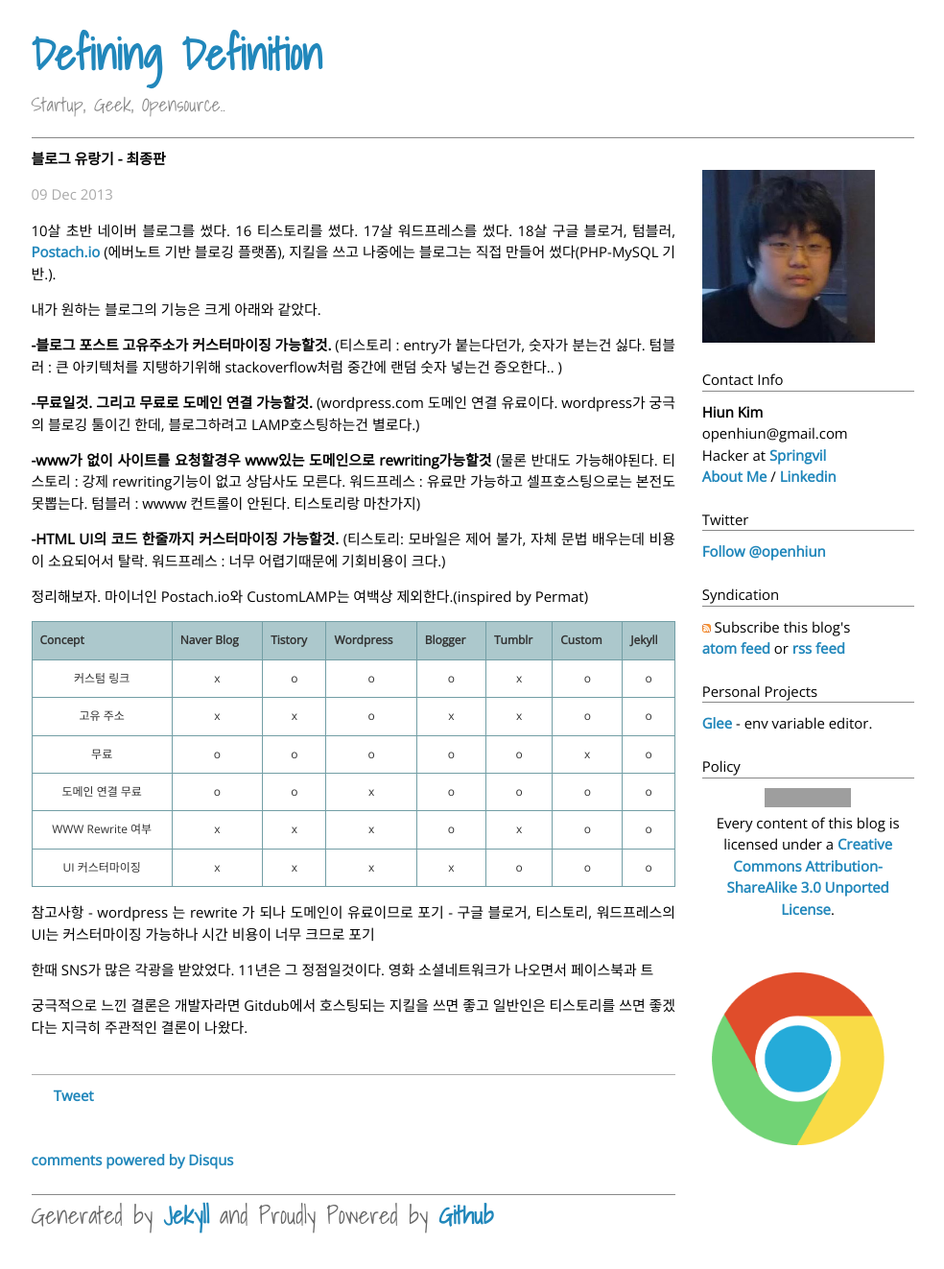
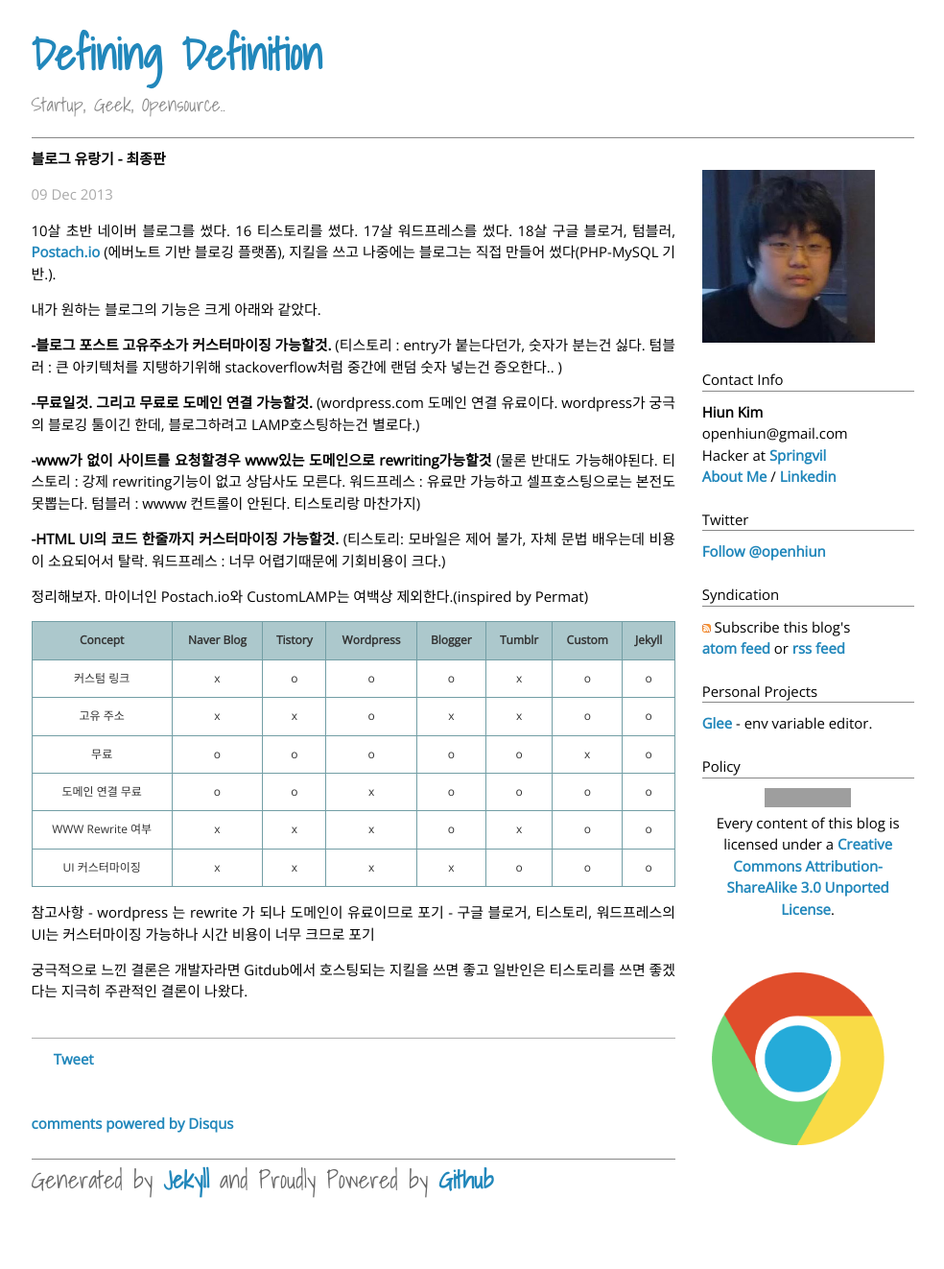
Before and after one commit to Gorski4123/openhiun.github.com, a Jekyll site: the page built from _posts/2013-12-09-blog-traveling.md, in a window 1280 px wide. Shown: the whole page at 96% size, without its empty margins (160-1144 px from the left). Built offline with Jekyll 4.4.1, drawn with Linux system fonts in a browser that asks for light colours; Markdown is read by kramdown in place of the engine named in the settings; comment, search, counter and statistics services are not loaded; after the commit the page ends 1285 px from its top, so only the background shows below that; some of the changed lines change nothing that is shown; grey boxes are pictures that could not be loaded.

Commit message:
Update 2013-12-09-blog-traveling.md

```diff
--- a/_posts/2013-12-09-blog-traveling.md
+++ b/_posts/2013-12-09-blog-traveling.md
@@ -35,7 +35,7 @@
 
 <style type="text/css">
 .tftable {font-size:12px;color:#333333;width:100%;border-width: 1px;border-color: #729ea5;border-collapse: collapse;}
-.tftable th {font-size:12px;background-color:#acc8cc;border-width: 1px;padding: 8px;border-style: solid;border-color: #729ea5;text-align:left;}
+.tftable th {font-size:12px;background-color:#acc8cc;border-width: 1px;padding: 8px;border-style: solid;border-color: #729ea5;text-align:center;}
 .tftable tr {background-color:#ffffff; text-align: center;}
 .tftable td {font-size:12px;border-width: 1px;padding: 8px;border-style: solid;border-color: #729ea5;}
 </style>
@@ -54,22 +54,5 @@
       - wordpress 는 rewrite 가 되나 도메인이 유료이므로 포기
       - 구글 블로거, 티스토리, 워드프레스의 UI는 커스터마이징 가능하나 시간 비용이 너무 크므로 포기
 
-
-
-
-
-
-
-
-
-
-
-
-
-
-한때 SNS가 많은 각광을 받았었다. 11년은 그 정점일것이다. 영화 소셜네트워크가 나오면서 페이스북과 트
-
-
-
 궁극적으로 느낀 결론은 개발자라면 Gitdub에서 호스팅되는 지킬을 쓰면 좋고 일반인은 티스토리를 쓰면 좋겠다는 지극히
 주관적인 결론이 나왔다.
```
